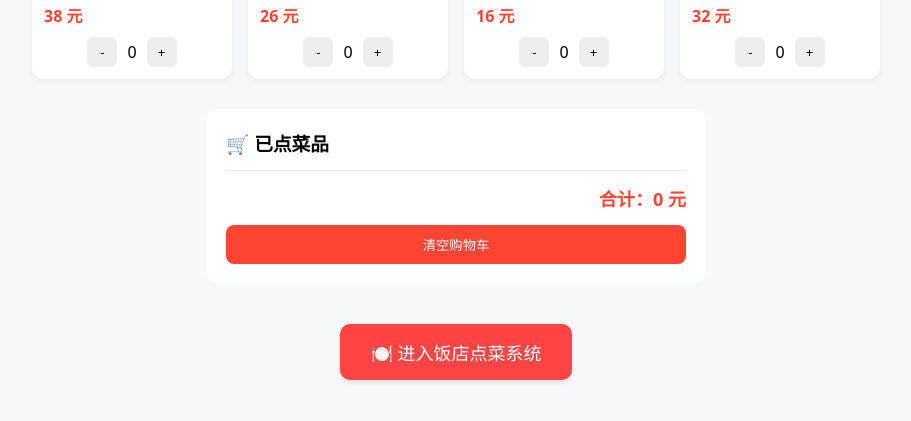
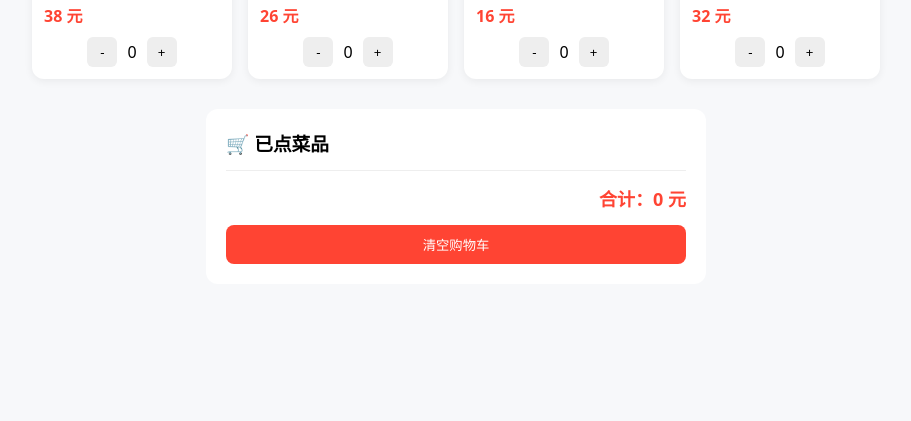
Before and after one commit to DingXianYou-Martlet/DingXianYou-Martlet.github.io, a plain HTML site: page order/index.html in a window 1280 px wide. Shown: the part 269-690 px from the top of the page, without its empty margins (184-1095 px from the left). Drawn offline with Linux system fonts and the light colour scheme.

Commit message:
Update index.html

```diff
--- a/order/index.html
+++ b/order/index.html
@@ -120,12 +120,5 @@
   }
 </script>
 </body>
- <!-- 点菜入口按钮 -->
-<div style="text-align: center; margin: 40px 0;">
-  <a href="order/"
-     style="display: inline-block; padding: 15px 30px; background: #ff4444; color: white; font-size: 18px; border-radius: 10px; text-decoration: none; box-shadow: 0 2px 4px rgba(0,0,0,0.1);">
-     🍽️ 进入饭店点菜系统
-  </a>
-</div>
 
 </html>
```
